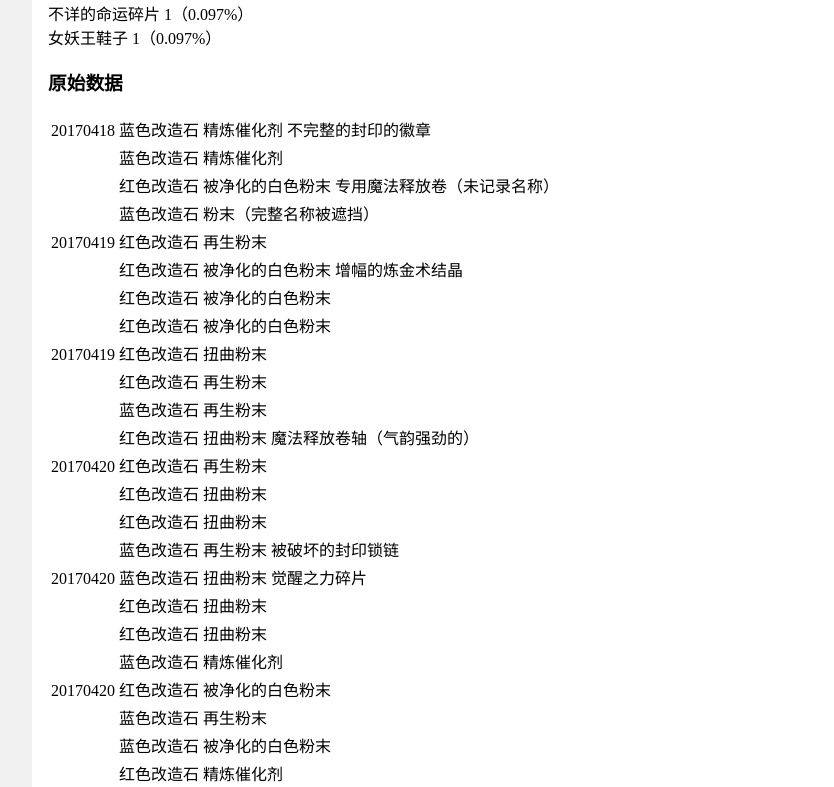
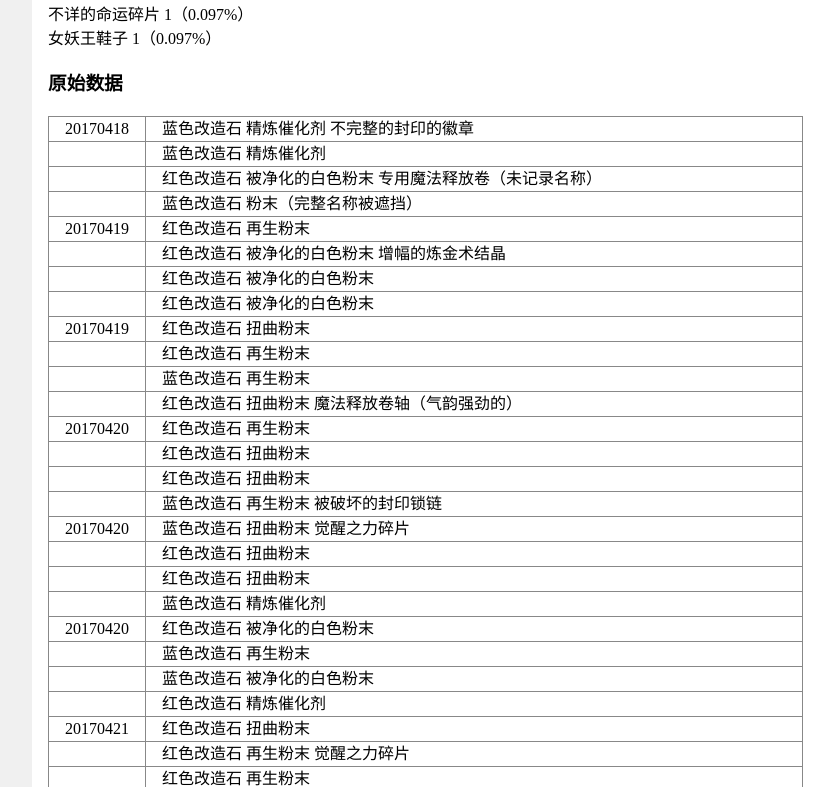
Before and after one commit to SnowyYANG/luoqiwiki, a plain HTML site: page rabbie.html in a window 1280 px wide. Shown: the part 1425-2212 px from the top of the page, without its empty margins (144-978 px from the left). Drawn offline with Linux system fonts and the light colour scheme.

Commit message:
move css

```diff
--- a/assets/main.css
+++ b/assets/main.css
@@ -35,6 +35,15 @@ main {
     max-width:100%;
     box-sizing:border-box;
 }
+table{
+    border-collapse:collapse;
+    border:1px solid #888;
+    }
+
+td,th{
+    border:1px solid #888;
+    padding: 0 1em;
+}
 summary {
     cursor: pointer;
 }
```
Also changed, not shown: heulwen-engineering-and-magic-craft.html (+0 -10 lines).
